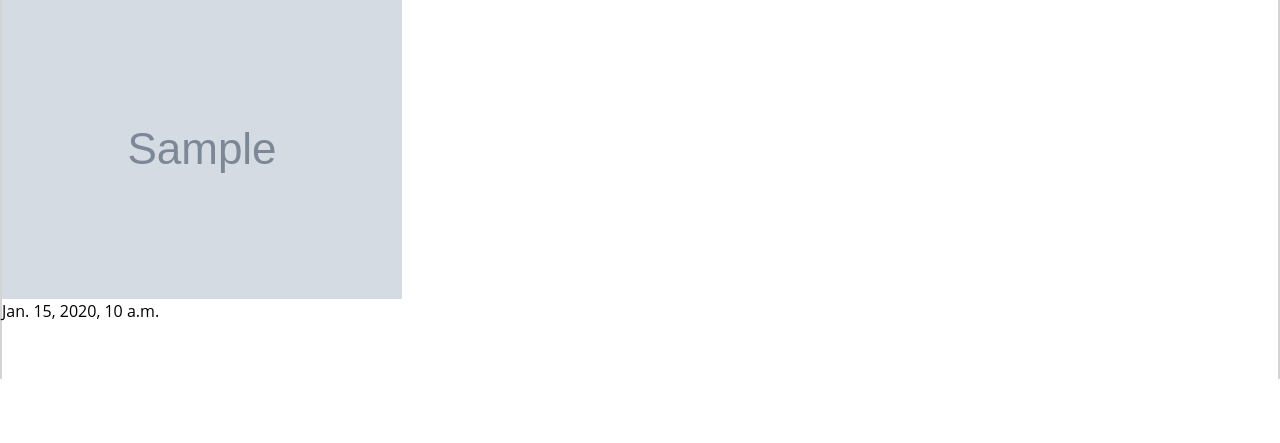
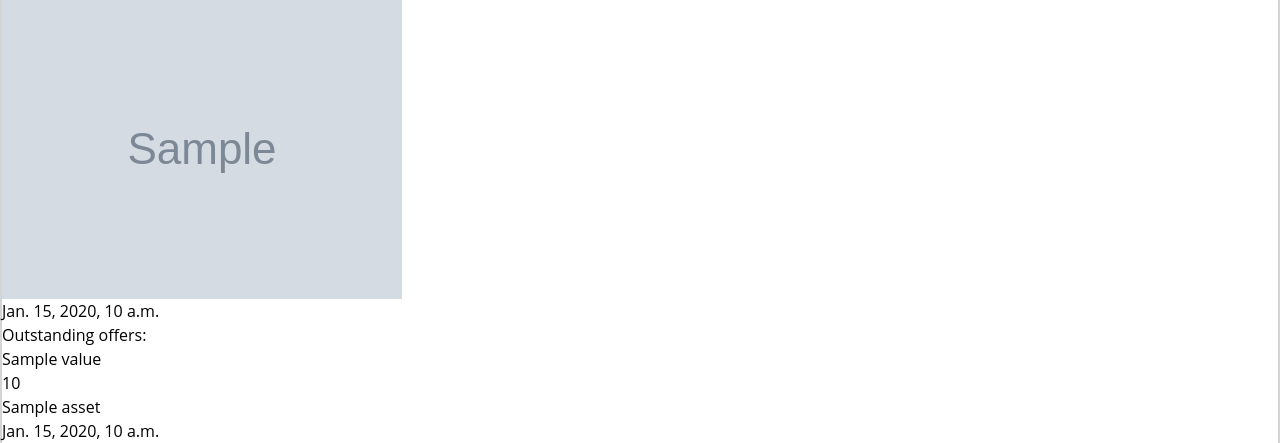
Before and after one commit to Mftodd/Agora, a Django app: template users/templates/users/profile.html in a window 1280 px wide. Shown: the part 629-1072 px from the top of the page. Before the commit the page ends 1008 px from the top, so only its background shows below. Run offline with Django 3.2, Linux system fonts and the light colour scheme; the template is opened without the code that fills it: most values are stand-ins (such as "Sample title", 1, 10 or a date in 2020); grey boxes marked "Sample" are stand-in pictures; some libraries are stand-ins or nearby versions.

Commit message:
added user made offers to profile page

```diff
--- a/market/templates/market/asset.html
+++ b/market/templates/market/asset.html
@@ -54,10 +54,10 @@ Market
                 {% if order_book %}
                 <div class="w-10/12">
                     {% for offer in order_book %}
-                        {% if not offer.fulfilled %}
+                        <!-- {% if not offer.fulfilled %} -->
                             <p>{{ offer.value }}</p>
                             <p>{{ offer.user }}</p>
-                        {% endif %}
+                        <!-- {% endif %} -->
                     {% endfor %}
                 </div>
                 {% else %}
--- a/market/views.py
+++ b/market/views.py
@@ -64,7 +64,7 @@ def asset(request, asset_id):
     asset = get_object_or_404(Asset, id=asset_id)
     try:
         reviews = ForumPost.objects.filter(asset=asset_id).reverse()
-        order_book = Offer.objects.filter(asset=asset_id)
+        order_book = Offer.objects.filter(asset=asset_id, fulfilled=False).order_by('value').reverse()
     except:
         reviews = "There are no reviews for this item yet."
         order_book = "There are no orders for this item yet."
--- a/users/templates/users/profile.html
+++ b/users/templates/users/profile.html
@@ -55,6 +55,21 @@ Profile - {{ user.username }}
             </div>
         </div>
         {% endif %}
+        {% if offers %}
+        <div>
+            <div>
+                <p>Outstanding offers:</p>
+                {% for offer in offers %}
+                    <div>
+                        <p>{{ offer.value }}</p>
+                        <p>{{ offer.quantity }}</p>
+                        <p>{{ offer.asset }}</p>
+                        <p>{{ offer.created_date }}</p>
+                    </div>
+                {% endfor %}
+            </div>
+        </div>
+        {% endif %}
     </div>
 </div>
 
--- a/users/views.py
+++ b/users/views.py
@@ -3,7 +3,7 @@ from .forms import LoginForm, SignUpForm
 from django.contrib.auth import authenticate, login as user_login, logout as user_logout
 from django.contrib.auth.decorators import login_required
 from .models import Wallet
-from market.models import Asset
+from market.models import Asset, Offer
 from forum.models import ForumPost
 from django.contrib.auth.models import User
 # from web3 import Web3
@@ -75,6 +75,7 @@ def profile(request):
     user = request.user
     assets = Asset.objects.filter(user=user)
     posts = ForumPost.objects.filter(user=user)
+    offers = Offer.objects.filter(user=user)
 
     # todo: need to save these to the user profile somehow.
     # address = Wallet.account.address
@@ -84,6 +85,7 @@ def profile(request):
         'user': user,
         'assets': assets,
         'posts': posts,
+        'offers': offers,
         # 'key': key,
         # 'balance': balance
     }
```
